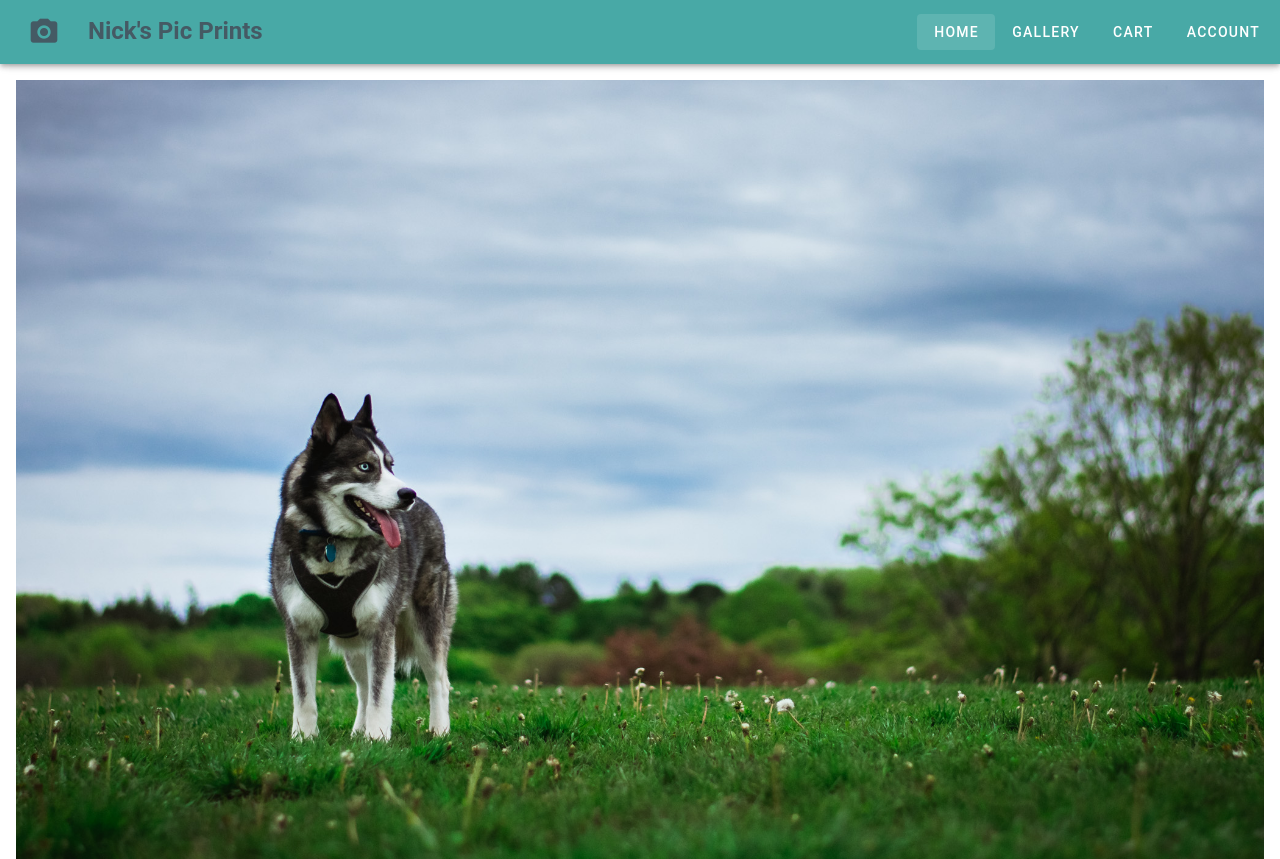
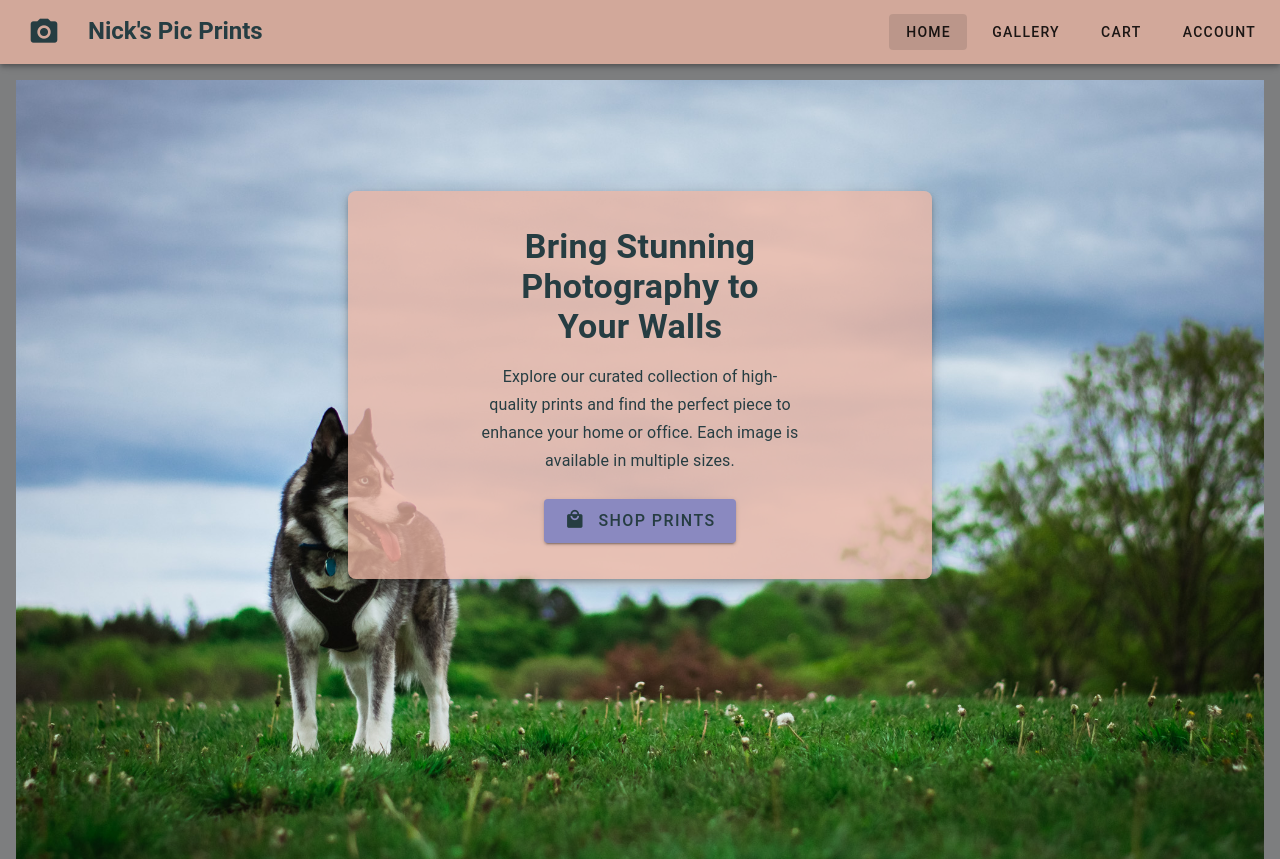
Before and after one commit to NHeadson/PhotoPrintShop, a Vue app: page / in a window 1280 px wide. Shown: the top 859 px of the page. Built offline with nearby package versions, Linux system fonts and the light colour scheme.

Commit message:
[1.8] Home Page Built

```diff
--- a/src/App.vue
+++ b/src/App.vue
@@ -29,7 +29,7 @@ export default {
     <AppHeader/>
     <v-main>
       <v-container
-        class="pa-0 ma-0"
+        class="pb-10 pa-0 ma-0"
         fluid
       >
         <router-view :photos="photos" />
--- a/src/components/AppFooter.vue
+++ b/src/components/AppFooter.vue
@@ -6,9 +6,11 @@ export default {
 </script>
 
 <template>
-  <v-footer class="text-center justify-center pa-0">
-    2025 - Nick Headson
+  <v-footer color="var(--dark)" class="text-white text-center justify-start pl-15 pa-2">
+    © 2025 - Nick Headson
   </v-footer>
+
+
 </template>
 
 <style scoped>
--- a/src/components/AppHeader.vue
+++ b/src/components/AppHeader.vue
@@ -12,27 +12,27 @@ export default {
 </script>
 
 <template>
-  <v-app-bar color="secondary" scroll-behavior="hide" scroll-threshold="30">
+  <v-app-bar color="var(--primary)" scroll-behavior="hide" scroll-threshold="1">
     <template v-slot:prepend>
       <v-app-bar-nav-icon
         class="ml-4"
       >
         <v-icon
-          color="blue-grey-darken-2"
+          color="var(--dark)"
           icon="mdi-camera"
           size="x-large"
         ></v-icon>
       </v-app-bar-nav-icon>
     </template>
     <v-app-bar-title
-      class="text-blue-grey-darken-2 text-md-h5"
+      class="text-dark text-md-h5"
     >
       <strong>Nick's Pic Prints</strong>
     </v-app-bar-title>
-    <v-btn to="/">Home</v-btn>
-    <v-btn to="/gallery">Gallery</v-btn>
-    <v-btn to="/checkout">Cart</v-btn>
-    <v-btn to="/account">Account</v-btn>
+    <v-btn class="mr-2" to="/">Home</v-btn>
+    <v-btn class="mr-2" to="/gallery">Gallery</v-btn>
+    <v-btn class="mr-2" to="/checkout">Cart</v-btn>
+    <v-btn class="mr-2" to="/account">Account</v-btn>
   </v-app-bar>
 </template>
 
--- a/src/components/HomeCarousel.vue
+++ b/src/components/HomeCarousel.vue
@@ -11,20 +11,21 @@ export default {
   computed: {},
   data() {
     return {
-      title: 'HomeCarousel',
+      title: 'HomeCarousel'
     };
   },
-  methods: {}
-}
+  methods: {},
+};
 </script>
 
 <template>
+
   <v-container
     class="pa-0"
     fluid
   >
     <v-carousel
-      height="790"
+      height="820"
       :show-arrows="false"
       hide-delimiters
       cycle
@@ -41,6 +42,7 @@ export default {
           position="50% 45%"
           cover
         >
+
         </v-img>
       </v-carousel-item>
     </v-carousel>
--- a/src/components/PhotoCard.vue
+++ b/src/components/PhotoCard.vue
@@ -19,10 +19,12 @@ export default {
 </script>
 
 <template>
+  <v-hover v-slot="{ isHovering, props }">
     <v-card
       class="mx-auto"
       max-width="500"
       variant="outlined"
+      v-bind="props"
     >
       <v-img
         :src="photo.src"
@@ -56,7 +58,16 @@ export default {
           size="medium"
         ></v-btn>
       </v-card-actions>
+      <v-overlay
+        :model-value="!!isHovering"
+        class="align-center justify-center"
+        scrim="grey"
+        contained
+      >
+        <v-btn variant="flat">View Full Image</v-btn>
+      </v-overlay>
     </v-card>
+  </v-hover>
 </template>
 
 <style scoped>
--- a/src/main.js
+++ b/src/main.js
@@ -2,6 +2,7 @@ import {createApp} from 'vue';
 import App from './App.vue';
 import {createVuetify} from 'vuetify';
 import 'vuetify/styles';
+import '@/styles/settings.scss';
 import {aliases, mdi} from 'vuetify/iconsets/mdi';
 import '@mdi/font/css/materialdesignicons.css';
 import router from '@/router';
--- a/src/styles/settings.scss
+++ b/src/styles/settings.scss
@@ -1,6 +1,19 @@
+* {
+  --primary: rgba(237, 182, 163, 0.76);
+  --secondary: #7D7E7F;
+  --dark: #263D42;
+  --light: #F9FCC5;
+  --link: #8A89C0;
+}
 
-$primary-color: #EDB6A3;
-$secondary-color: #7D7E7F;
-$dark-color: #263D42;
-$light-color: #F9FCC5;
-$link-color: #8A89C0;
+.text-dark {
+  color: var(--dark);
+}
+
+.text-light {
+  color: var(--light);
+}
+
+main {
+  background-color: var(--secondary);
+}
--- a/src/views/HomePage.vue
+++ b/src/views/HomePage.vue
@@ -6,11 +6,21 @@ export default {
   components: {
     HomeCarousel,
   },
+  data () {
+    return {
+      showModal: true,
+    }
+  },
   props: {
     photos: {
       type: Array,
       required: true,
     },
+  },
+  methods: {
+    goToShop() {
+      this.$router.push({ name: 'GalleryPage' });
+    }
   },
 };
 </script>
@@ -18,12 +28,64 @@ export default {
 <template>
   <v-container
     class="ma-0"
+    style="position: relative;"
     fluid
   >
-    <HomeCarousel :photos="photos" />
+    <HomeCarousel :photos="photos"/>
+
+    <!-- Modal -->
+    <div
+      v-if="showModal"
+      class="modal-overlay">
+      <div>
+        <v-container class="mt-16">
+          <v-row
+            align="center"
+            justify="center"
+            class="cta-banner pa-6 rounded-lg elevation-5"
+          >
+            <v-col
+              cols="12"
+              md="8"
+              class="d-flex flex-column justify-center align-center text-center px-5"
+            >
+              <h2 class="text-h4 font-weight-bold mb-4">
+                Bring Stunning Photography to Your Walls
+              </h2>
+              <p class="text-subtitle-1 mb-6">
+                Explore our curated collection of high-quality prints and find the perfect piece
+                to enhance your home or office. Each image is available in multiple sizes.
+              </p>
+              <v-btn color="var(--link)" size="large" @click="goToShop">
+                <v-icon left class="mr-3">mdi-shopping</v-icon>
+                Shop Prints
+              </v-btn>
+            </v-col>
+          </v-row>
+        </v-container>
+      </div>
+    </div>
   </v-container>
 </template>
 
 <style scoped>
+.cta-banner {
+  position: relative;
+  background: var(--primary);
+  color: var(--dark);
+  width: 50%;
+  margin: 4% auto auto auto;
+}
+
+.modal-overlay {
+  position: absolute;
+  top: 0;
+  left: 0;
+  width: 100%;
+  height: 100%;
+  justify-content: center;
+  align-items: center;
+  z-index: 10;
+}
 
 </style>
--- a/vite.config.mjs
+++ b/vite.config.mjs
@@ -49,8 +49,11 @@ export default defineConfig({
   },
   css: {
     preprocessorOptions: {
+      sass: {
+        api: 'modern-compiler',
+      },
       scss: {
-        additionalData: `@use "@/styles/variables.scss" as *;`,
+        api:'modern-compiler',
       },
     },
   },
```
Lines whose indentation alone changed are shown as unchanged.
